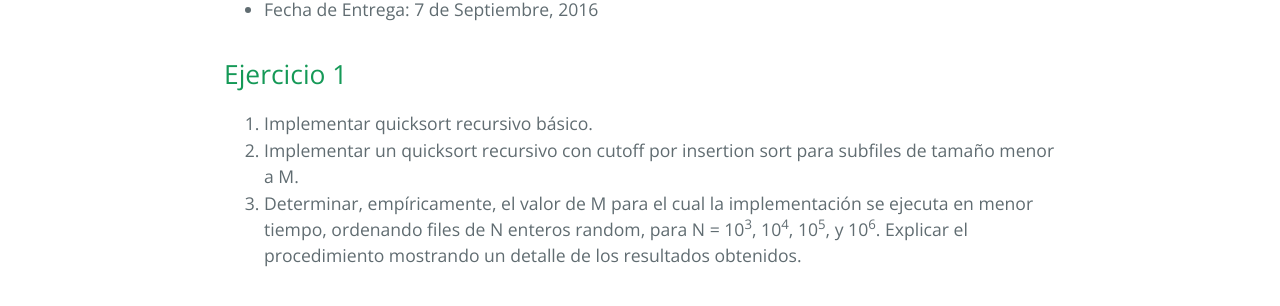
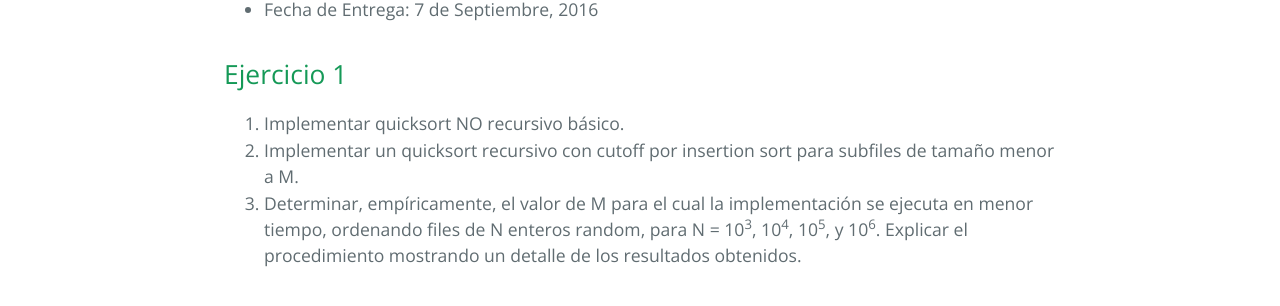
Before and after one commit to FacultadDeIngenieria/anaydis, a Jekyll site: the page built from practice/tp4.md, in a window 1280 px wide. Shown: the part 400-706 px from the top of the page. Built offline with Jekyll 4.4.1, drawn with Linux system fonts in a browser that asks for light colours.

Commit message:
Fix tp4.

```diff
--- a/practice/tp4.md
+++ b/practice/tp4.md
@@ -11,7 +11,7 @@ permalink: /practice/4
 
 ## Ejercicio 1
 
-1. Implementar quicksort recursivo básico.
+1. Implementar quicksort NO recursivo básico.
 2. Implementar un quicksort recursivo con cutoff por insertion sort para subfiles de tamaño menor a M.
 3. Determinar, empíricamente, el valor de M para el cual la implementación se ejecuta en menor tiempo, ordenando files de N enteros random, para N = 10<sup>3</sup>, 10<sup>4</sup>, 10<sup>5</sup>, y 10<sup>6</sup>. Explicar el procedimiento mostrando un detalle de los resultados obtenidos.
 
```
